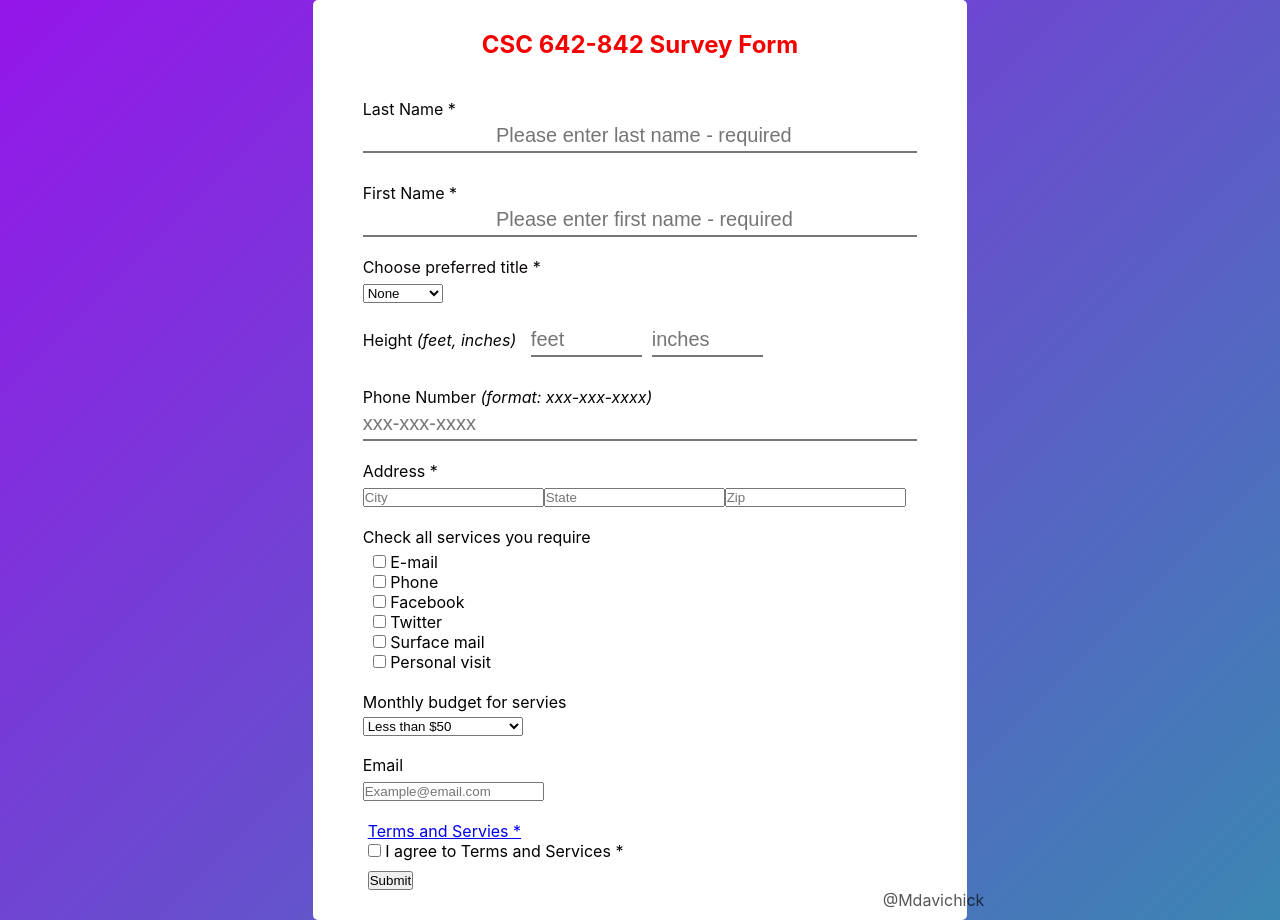
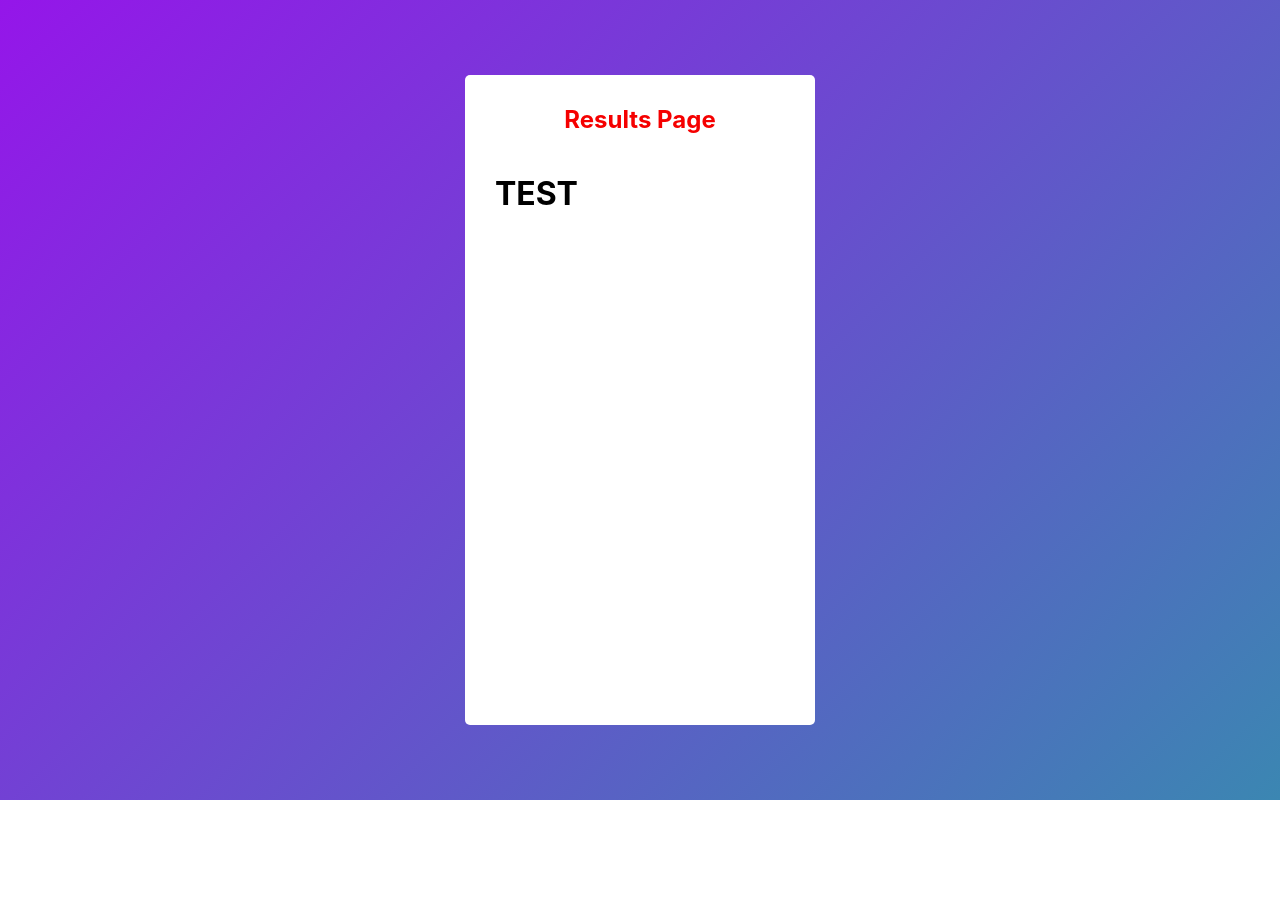
Before and after one commit to Mdavichick/csc642-form, a React (Create React App) app: page /confirmation in a window 1280 px wide. After the commit the page ends 800 px from the top, so only its background shows below. Built offline with nearby package versions, Linux system fonts and the light colour scheme.

Commit message:
Figured out how to transfer state, updated and pushing

```diff
--- a/package.json
+++ b/package.json
@@ -11,6 +11,7 @@
     "dropdown": "^0.2.0",
     "history": "^5.1.0",
     "menu": "^0.2.5",
+    "prop-types": "^15.7.2",
     "react": "^17.0.2",
     "react-bootstrap": "^2.0.2",
     "react-dom": "^17.0.2",
--- a/src/App.js
+++ b/src/App.js
@@ -1,23 +1,38 @@
 import React from "react";
+
+import "./App.css"
+// import { Route, Routes } from 'react-router-dom';
 import Form from "./components/Form";
-import "./App.css";
-// import { Routes, Route } from 'react-router-dom';
+import Confirmation from "./components/Confirmation";
 
-const App = () => {
-  return <div>
-    <Form />
-  </div>;
+import {BrowserRouter, Route, Routes} from 'react-router-dom';
+// import SurveyForm from "./components/SurveyForm";
+
+
+
+// Default
+// function App() {
+//   return (
+//       <div>
+//         <Form/>
+//         </div>
+//   )
+// }
+
+function App() {
+
+  return (
+      <BrowserRouter>
+      <Routes>
+      <Route path="/" element={<Form/>} component={Form}/>
+      <Route path="/confirmation" element={<Confirmation/>} component={Form}/>
+      </Routes>
+
+      </BrowserRouter>
+
+  )
 }
 
-// function App() {
-//   return (
-//       <main>
-//           <Route>
-//           <Form />
-//           </Route>
-//       </main>
-//   )
-// }
 
 export default App;
 
--- a/src/components/Confirmation.js
+++ b/src/components/Confirmation.js
@@ -1,13 +1,37 @@
-import React from "react";
-// import SurveyForm from "./SurveyForm";
+import React,{Component} from 'react';
 
-const Confirmation = () => {
+
+export class Confirmation extends React.Component {
+  state ={
+    lname: localStorage.getItem('lname'),
+    fname:localStorage.getItem('fname'),
+    title:localStorage.getItem('title'),
+    heightinch:localStorage.getItem('heightinch'),
+    heightfeet:localStorage.getItem('heightfeet'),
+    pnumber:localStorage.getItem('pnumber'),
+    addcity:localStorage.getItem('addcity'),
+    addstate:localStorage.getItem('addstate'),
+    addzip:localStorage.getItem('addzip'),
+    email:localStorage.getItem('email'),
+  }
+  render() {
     return (
-        <div>
-            {/* <SurveyForm /> */}
-            <p>Hello World!</p>
+      <div className ="container">
+      <div className="app-wrapper">
+      <h2 className="title">Results Page</h2>
+
+
+        <h1>{this.state.lname}</h1>
+        <h1>{this.state.pnumber}</h1>
+        <h1> TEST </h1>
+
+
         </div>
+      </div>
+
     )
+  }
 }
 
+
 export default Confirmation;
--- a/src/components/SurveyForm.js
+++ b/src/components/SurveyForm.js
@@ -1,9 +1,10 @@
-// import { render } from '@testing-library/react';
 import React,{Component} from 'react';
 import { Form, Row, Col, Button } from "react-bootstrap";
-// import { Link } from 'react-router';
-// import {BrowserRouter as Router,Switch,Route,Link} from "react-router-dom";
-class SurveyForm extends Component{
+import {Link} from "react-router-dom";
+// import Confirmation from './Confirmation';
+// import { useHistory } from "react-router-dom";
+
+class SurveyForm extends React.Component{
     constructor(props){
         super(props)
 
@@ -25,86 +26,160 @@ class SurveyForm extends Component{
         this.setState({
             lname: event.target.value,
         })
+        localStorage.setItem('lname',event.target.value);
     }
     handleFNameChange = (event) =>{
         this.setState({
             fname: event.target.value,
         })
+        localStorage.setItem('fname',event.target.value);
+
     }
     handleTitleChange = (event) =>{
         this.setState({
             title: event.target.value,
         })
+        localStorage.setItem('title',event.target.value);
+
     }
     handleHeightInchChange = (event) =>{
         this.setState({
             heightinch: event.target.value,
         })
+        localStorage.setItem('heightinch',event.target.value);
+
     }
     handleHeightFeetChange = (event) =>{
         this.setState({
             heightfeet: event.target.value,
         })
+        localStorage.setItem('heightfeet',event.target.value);
+
     }
     handlePnumberChange = (event) =>{
         this.setState({
             pnumber: event.target.value,
         })
+        localStorage.setItem('pnumber',event.target.value);
+
     }
     handleCityChange = (event) =>{
         this.setState({
             addcity: event.target.value,
         })
+        localStorage.setItem('addcity',event.target.value);
+
     }
     handleStateChange = (event) =>{
         this.setState({
             addstate: event.target.value,
         })
+        localStorage.setItem('addstate',event.target.value);
+
     }
     handleZipChange = (event) =>{
         this.setState({
             addzip: event.target.value,
         })
+        localStorage.setItem('addzip',event.target.value);
+
     }
     handleEmailChange = (event) =>{
         this.setState({
             email: event.target.value,
         })
+        localStorage.setItem('email',event.target.value);
+
     }
     handleStudent =(event) =>{
         this.setState({
             title: "Student",
         })
+        localStorage.setItem('title',event.target.value);
+
     }
     handleProfessor =(event) =>{
         this.setState({
             title: "Professor",
         })
+        localStorage.setItem('title',event.target.value);
+
     }
     handleStaff =(event) =>{
         this.setState({
             title: "Staff",
         })
+        localStorage.setItem('title',event.target.value);
+
     }
     handleRetired =(event) =>{
         this.setState({
             title: "Retired",
         })
+        localStorage.setItem('title',event.target.value);
+
     }
+
+
     handleSubmit = (event) => {
-       alert(`
-            fname: ${this.state.fname}
-            lname: ${this.state.lname}
-            title: ${this.state.title}
-            heightinch: ${this.state.heightinch}
-            heightfeet: ${this.state.heightfeet}
-            pnumber: ${this.state.pnumber}
-            addcity: ${this.state.addcity}
-            addstate: ${this.state.addstate}
-            addzip: ${this.state.addzip}
-            email: ${this.state.email}
-            `);
+        event.preventDefault();
+        // alert(`
+        //     fname: ${this.state.fname}
+        //     lname: ${this.state.lname}
+        //     title: ${this.state.title}
+        //     heightinch: ${this.state.heightinch}
+        //     heightfeet: ${this.state.heightfeet}
+        //     pnumber: ${this.state.pnumber}
+        //     addcity: ${this.state.addcity}
+        //     addstate: ${this.state.addstate}
+        //     addzip: ${this.state.addzip}
+        //     email: ${this.state.email}
+        //     `);
+
+            window.location.href='./confirmation';
+
     }
+
+
+
+
+
+
+//     handleSubmit(e){
+//         // e.preventDefault();
+//         this.props(this.state).then(
+//             () => {
+//                this.context.router.push({
+//                   pathname: '/confirmation',
+//                   state: { lname:this.state.lname,
+//                   fname:this.state.fname,
+//                   title:this.state.title,
+//                   heightinch:this.state.heightinch,
+//                   heightfeet:this.state.heightfeet,
+//                   pnumber:this.state.pnumber,
+//                   addcity:this.state.addcity,
+//                   addstate:this.state.addstate,
+//                   addzip:this.state.addzip,
+//                   email:this.state.email,
+//                 }
+//                })
+//             },
+//          )
+//    }
+
+    // handlepush (e) {
+    // localStorage.setItem("lname", this.state.lname);
+    // localStorage.setItem("lname",this.state.lname);
+    // localStorage.setItem("title", this.state.title);
+    // localStorage.setItem("heightinch", this.state.heightinch);
+    // localStorage.setItem("heightfeet", this.state.heightfeet)
+    // localStorage.setItem("pnumber", this.state.pnumber);
+    // localStorage.setItem("addcity", this.state.addcity);
+    // localStorage.setItem("addstate", this.state.addstate);
+    // localStorage.setItem("addzip", this.state.addzip);
+    // localStorage.setItem("email", this.state.email);
+//  }
+
 // const SurveyForm = () => {
 //     return(
     render(){
@@ -199,23 +274,45 @@ class SurveyForm extends Component{
                 <a className="link" href="https://policies.google.com/terms?hl=en-US">Terms and Servies *</a>
                 <Form.Check type="checkbox" label=" I agree to Terms and Services *" required/>
                 </Form.Group>
-                <Button className="terms" variant="primary" type="submit" onClick={this.handleSubmit}>
+
+
+
+                {/* <script>
+                function myFunction() {
+                window.location.href="./confirmation"}
+                </script> */}
+
+                     {/* <form className="terms" action="./confirmation">
+                        <input type="submit"/>
+                    </form>     */}
+
+
+            <Link
+                to={{
+                pathname: "/confirmation",
+                state: this.state
+                }}
+            >
+                {/* onClick={this.handleSubmit} onChange={this.handleSubmit} */}
+                <Button className="terms" variant="primary" type="submit" onSubmit={this.handleSubmit} >
                     Submit
                 </Button>
 
-                     {/* <form className="terms" action="./SurveyForm">
-                        <input type="submit"/>
-                    </form>     */}
+                </Link>
 
                 <p className="signature">@Mdavichick</p>
                 </Form>
                 </form>
+
             </div>
         </div>
+
     )
+
 }
 
 }
 
 
+
 export default SurveyForm;
--- a/src/index.js
+++ b/src/index.js
@@ -3,21 +3,17 @@ import ReactDOM from 'react-dom';
 import './index.css';
 import App from './App';
 import reportWebVitals from './reportWebVitals';
-import { BrowserRouter} from 'react-router-dom';
 
 
-// ReactDOM.render(
-//   <React.StrictMode>
-//     <App />
-//   </React.StrictMode>,
-//   document.getElementById('root')
-// );
+
 ReactDOM.render(
-  <BrowserRouter>
-      <App />
-  </BrowserRouter>,
+  <React.StrictMode>
+    <App />
+  </React.StrictMode>,
   document.getElementById('root')
-)
+);
+
+
 // If you want to start measuring performance in your app, pass a function
 // to log results (for example: reportWebVitals(console.log))
 // or send to an analytics endpoint. Learn more: https://bit.ly/CRA-vitals
```
Also changed, not shown: src/components/Form.js (line endings or trailing spaces), 1 other file (tests, documents, lock files or other folders).
